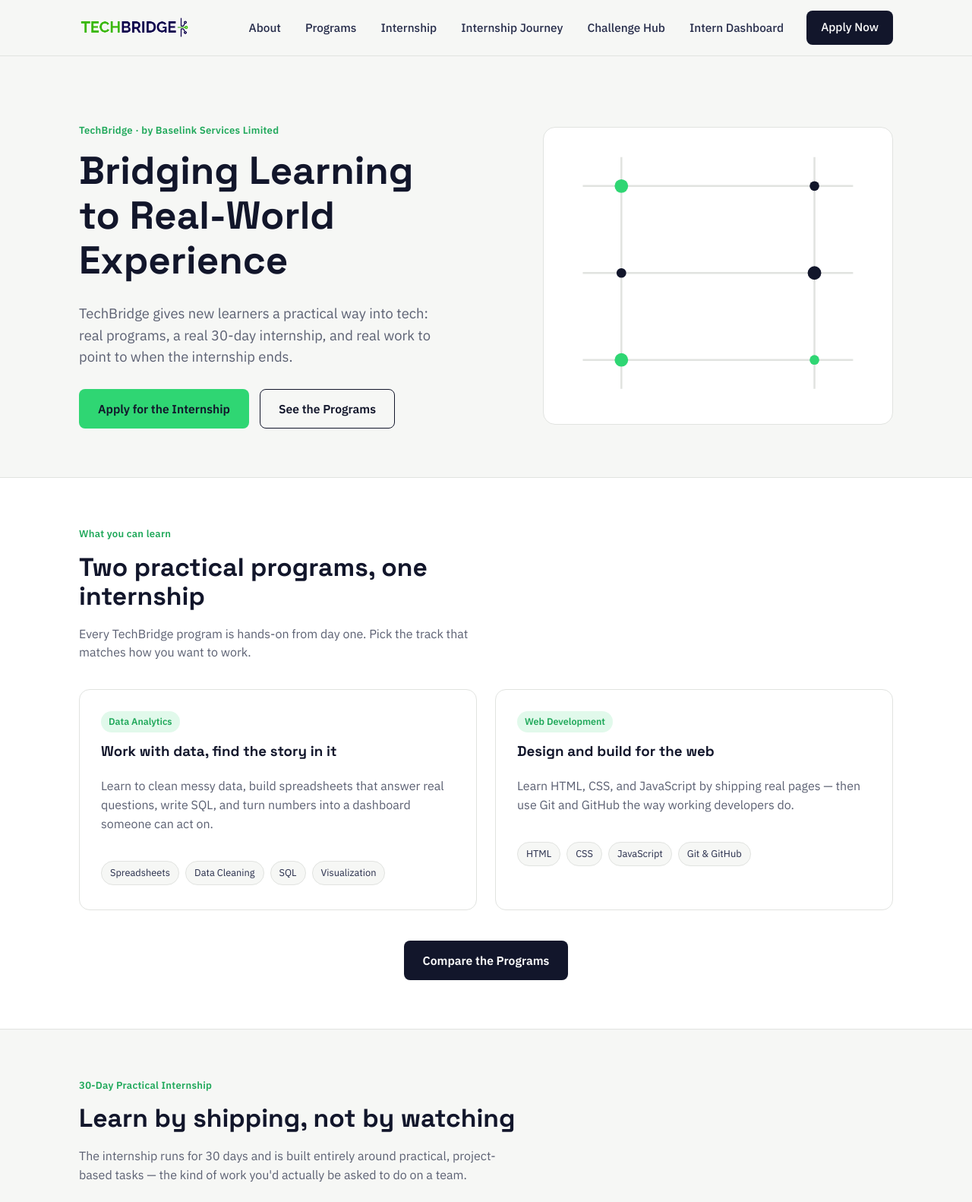
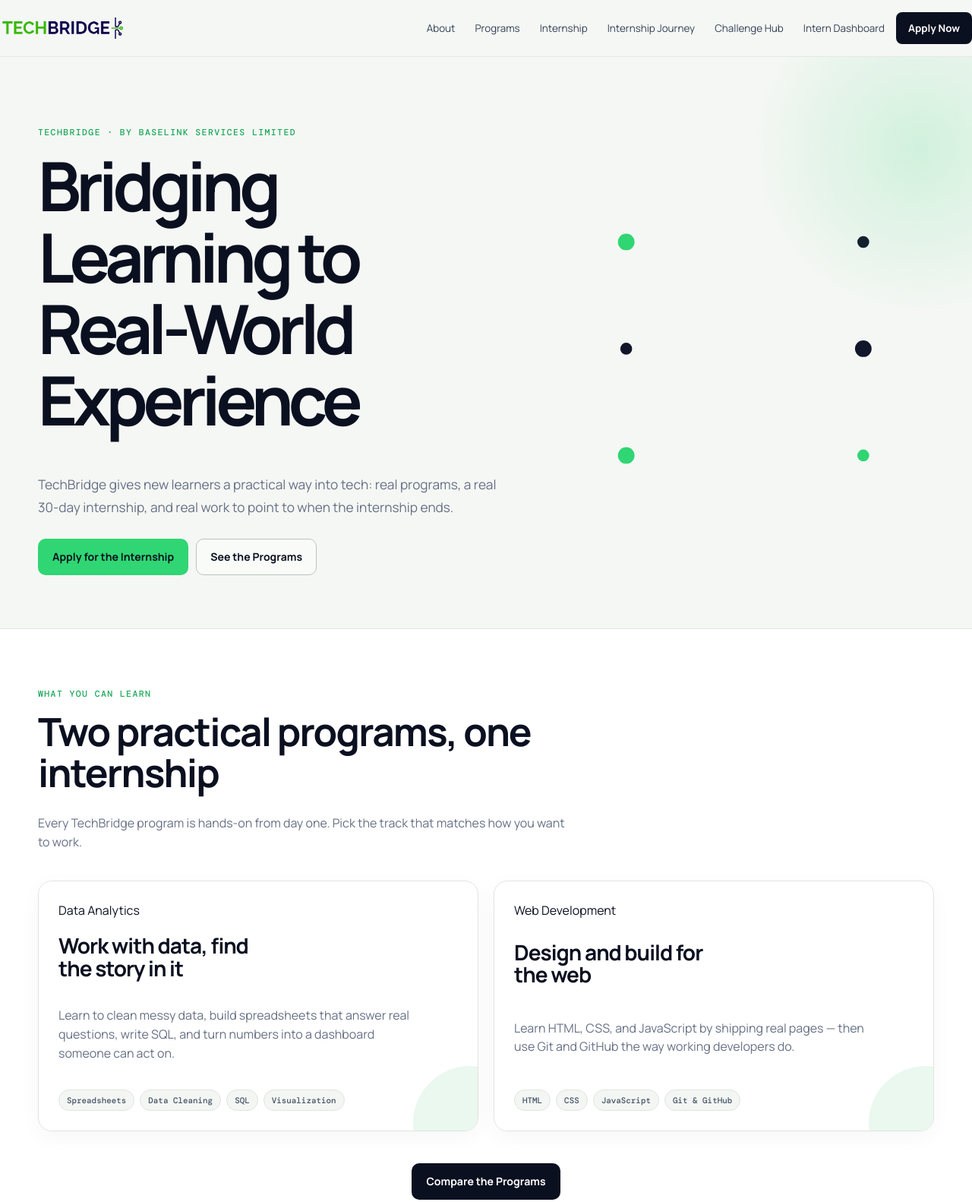
Before and after one commit to abenajuliana04-lang/techbridge-website, a website: page index.html in a window 1280 px wide. Shown: the top 1582 px of the page at 76% size. Drawn offline with nearby package versions, Linux system fonts and the light colour scheme.

Commit message:
Polish TechBridge platform and surface all internship tasks

```diff
--- a/style.css
+++ b/style.css
@@ -1,220 +1,76 @@
-/* ===========================================================
-   TechBridge — Shared Design System
-   Colors:  Ink #12162B (navy), Circuit #2FD673 (brand green),
-            Paper #F6F7F5 (bg), Slate #5B6072 (muted text),
-            Line #E1E3E0 (hairline)
-   Type:    "Space Grotesk" for display, "IBM Plex Sans" for body
-=========================================================== */
-
-@import url('https://fonts.googleapis.com/css2?family=Space+Grotesk:wght@500;600;700&family=IBM+Plex+Sans:wght@400;500;600&display=swap');
+@import url('https://fonts.googleapis.com/css2?family=DM+Mono:wght@400;500&family=Manrope:wght@400;500;600;700;800&display=swap');
 
 :root{
-  --ink:#12162B;
-  --ink-soft:#262c4a;
-  --circuit:#2FD673;
-  --circuit-deep:#1FA85A;
-  --paper:#F6F7F5;
-  --card:#FFFFFF;
-  --slate:#5B6072;
-  --line:#E1E3E0;
-  --warn-bg:#FDEDEC;
-  --warn-text:#B3261E;
+  --ink:#0b1020; --ink-2:#171d33; --muted:#667085; --paper:#f5f7f4; --card:#fff;
+  --green:#2fd673; --green-2:#1ca85a; --line:#dfe5df; --soft:#eaf8ef;
+  --amber:#f4b740; --red:#d95d5d; --max:1180px;
+  --display:'Manrope',sans-serif; --mono:'DM Mono',monospace;
+}
+*{box-sizing:border-box} html{scroll-behavior:smooth}
+body{margin:0;background:var(--paper);color:var(--ink);font-family:var(--display);line-height:1.55}
+body:before{content:"";position:fixed;inset:0;pointer-events:none;opacity:.22;background-image:linear-gradient(rgba(11,16,32,.035) 1px,transparent 1px),linear-gradient(90deg,rgba(11,16,32,.035) 1px,transparent 1px);background-size:42px 42px;mask-image:linear-gradient(to bottom,#000,transparent 70%);z-index:-1}
+a{color:inherit} button,input{font:inherit} img{max-width:100%;display:block}
+h1,h2,h3,h4{font-family:var(--display);line-height:1.05;margin:0 0 .55em;letter-spacing:-.035em}
+p{color:var(--muted);margin:0 0 1em}
+.wrap{width:min(var(--max),calc(100% - 40px));margin:auto}
+.center{text-align:center}.mt-lg{margin-top:42px}.mono{font-family:var(--mono)}
+.eyebrow{font:500 .72rem var(--mono);text-transform:uppercase;letter-spacing:.12em;color:var(--green-2);margin-bottom:15px}
+.site-header{position:sticky;top:0;z-index:50;background:rgba(245,247,244,.82);backdrop-filter:blur(18px);border-bottom:1px solid rgba(223,229,223,.85)}
+.nav{min-height:74px;display:flex;align-items:center;justify-content:space-between;gap:24px}
+.brand img{height:34px;width:auto}.nav-links{display:flex;align-items:center;gap:4px;list-style:none;margin:0;padding:0}
+.nav-links a{display:block;text-decoration:none;padding:9px 11px;border-radius:8px;font-size:.84rem;color:#344054}
+.nav-links a:hover,.nav-links a.active{background:#eaf0eb;color:var(--ink)}
+.nav-cta{background:var(--ink)!important;color:#fff!important;padding:10px 15px!important}
+.nav-toggle{display:none;border:1px solid var(--line);background:var(--card);border-radius:9px;width:42px;height:40px;cursor:pointer}
+.btn{display:inline-flex;align-items:center;justify-content:center;gap:9px;border:1px solid transparent;border-radius:10px;padding:12px 18px;font-weight:700;font-size:.88rem;text-decoration:none;cursor:pointer;transition:.2s ease}
+.btn:hover{transform:translateY(-2px)}.btn-primary{background:var(--green);color:var(--ink)}.btn-primary:hover{background:var(--green-2);color:#fff}.btn-dark{background:var(--ink);color:#fff}.btn-dark:hover{background:var(--ink-2)}.btn-outline{border-color:#b9c4ba;background:rgba(255,255,255,.45)}.btn-outline:hover{background:#fff;border-color:var(--ink)}.btn-sm{padding:8px 12px;font-size:.78rem}
 
-  --font-display:'Space Grotesk', sans-serif;
-  --font-body:'IBM Plex Sans', sans-serif;
+.hero{padding:92px 0 70px;position:relative;overflow:hidden}
+.hero:after{content:"";position:absolute;width:480px;height:480px;border-radius:50%;background:radial-gradient(circle,rgba(47,214,115,.18),transparent 65%);right:-170px;top:-120px;pointer-events:none}
+.hero-grid{display:grid;grid-template-columns:1.1fr .9fr;gap:70px;align-items:center}
+.hero h1{font-size:clamp(3rem,7vw,6.1rem);max-width:10ch;letter-spacing:-.07em}
+.hero-tag{font-size:1.08rem;max-width:58ch;line-height:1.75}
+.hero-actions{display:flex;gap:10px;flex-wrap:wrap;margin-top:26px}
+.hero-panel{background:var(--ink);border-radius:24px;padding:24px;color:#fff;position:relative;box-shadow:0 28px 70px rgba(11,16,32,.16)}
+.hero-panel:before{content:"";position:absolute;inset:12px;border:1px solid rgba(255,255,255,.1);border-radius:17px;pointer-events:none}
+.panel-top{display:flex;justify-content:space-between;align-items:center;margin-bottom:38px;color:#aeb6ca;font:500 .7rem var(--mono);text-transform:uppercase;letter-spacing:.08em}
+.live-dot{display:inline-flex;align-items:center;gap:7px}.live-dot:before{content:"";width:7px;height:7px;border-radius:50%;background:var(--green);box-shadow:0 0 14px var(--green)}
+.hero-metric{font-size:5.2rem;line-height:.9;font-weight:800;letter-spacing:-.08em;color:#fff}
+.hero-metric span{font-size:1.2rem;color:var(--green);letter-spacing:0}
+.hero-panel p{color:#aeb6ca;margin:15px 0 25px}
+.mini-progress{height:7px;background:#293049;border-radius:99px;overflow:hidden}.mini-progress span{display:block;width:50%;height:100%;background:var(--green);border-radius:inherit}
+.metric-row{display:grid;grid-template-columns:repeat(3,1fr);gap:8px;margin-top:26px}.metric-row div{padding:13px;border:1px solid rgba(255,255,255,.1);border-radius:11px}.metric-row b{display:block;color:#fff;font-size:1rem}.metric-row small{color:#8992aa;font:400 .62rem var(--mono)}
 
-  --maxw:1120px;
-}
+section{padding:78px 0}.alt{background:#fff;border-block:1px solid var(--line)}
+.section-head{max-width:700px;margin-bottom:38px}.section-head h2{font-size:clamp(2rem,4vw,3.2rem)}.section-head p{font-size:1rem}
+.grid-2{display:grid;grid-template-columns:repeat(2,1fr);gap:20px}.grid-3{display:grid;grid-template-columns:repeat(3,1fr);gap:18px}.grid-4{display:grid;grid-template-columns:repeat(4,1fr);gap:14px}
+.card{background:rgba(255,255,255,.86);border:1px solid var(--line);border-radius:18px;padding:26px;box-shadow:0 8px 28px rgba(11,16,32,.035)}
+.card:hover{box-shadow:0 18px 45px rgba(11,16,32,.08);border-color:#cbd5cc}
+.card-dark{background:var(--ink);color:#fff;border-color:var(--ink)}.card-dark p{color:#aeb6ca}.card-dark h3{color:#fff}
+.program-card{min-height:330px;display:flex;flex-direction:column;justify-content:space-between;position:relative;overflow:hidden}
+.program-card:after{content:"";position:absolute;width:150px;height:150px;border-radius:50%;right:-65px;bottom:-65px;background:var(--soft)}
+.program-number{font:500 .7rem var(--mono);color:var(--green-2)}.program-card h3{font-size:1.75rem;max-width:14ch}.program-card p{max-width:48ch}
+.program-skills,.tag-row{display:flex;flex-wrap:wrap;gap:7px}.chip{padding:6px 10px;border-radius:99px;background:#f3f6f3;border:1px solid var(--line);font:500 .68rem var(--mono);color:#475467}
+.pill{display:inline-flex;align-items:center;border-radius:99px;padding:5px 9px;font:500 .66rem var(--mono)}.pill-completed{background:#ddf8e7;color:#17814a}.pill-progress{background:#fff0cf;color:#95630b}.pill-not-started{background:#eef0f3;color:#667085}
+.badge-outline{display:inline-flex;border:1px solid var(--line);border-radius:99px;padding:5px 10px;font:500 .65rem var(--mono);color:#667085}
+.number-card{display:flex;gap:16px;align-items:flex-start}.number-card .num{font:500 1rem var(--mono);color:var(--green-2)}
+.stats-strip{display:grid;grid-template-columns:repeat(4,1fr);border:1px solid var(--line);border-radius:16px;overflow:hidden;background:#fff}.stats-strip div{padding:20px;border-right:1px solid var(--line)}.stats-strip div:last-child{border-right:0}.stats-strip b{display:block;font-size:1.45rem}.stats-strip span{color:var(--muted);font-size:.75rem}
+.cta-band{background:var(--ink);color:#fff;border-radius:24px;padding:38px;display:flex;justify-content:space-between;align-items:center;gap:25px}.cta-band h2{color:#fff;margin:0}.cta-band p{color:#aeb6ca;margin:6px 0 0}
+.site-footer{margin-top:60px;background:var(--ink);color:#d7dcea;padding:55px 0 25px}.footer-grid{display:grid;grid-template-columns:1.5fr 1fr 1fr;gap:35px}.footer-grid h4{color:#fff;font-size:.85rem}.footer-grid a{display:block;text-decoration:none;color:#aeb6ca;padding:5px 0;font-size:.8rem}.footer-grid a:hover{color:var(--green)}.footer-brand img{height:29px;filter:brightness(0) invert(1);margin-bottom:13px}.footer-bottom{border-top:1px solid rgba(255,255,255,.12);margin-top:35px;padding-top:20px;color:#7f889e;font:400 .65rem var(--mono)}
 
-*,*::before,*::after{ box-sizing:border-box; }
-html{ scroll-behavior:smooth; }
-body{
-  margin:0;
-  font-family:var(--font-body);
-  color:var(--ink);
-  background:var(--paper);
-  line-height:1.55;
-}
-h1,h2,h3,h4{
-  font-family:var(--font-display);
-  color:var(--ink);
-  line-height:1.15;
-  margin:0 0 .5em;
-}
-p{ margin:0 0 1em; color:var(--slate); }
-a{ color:inherit; }
-img{ max-width:100%; display:block; }
-ul{ padding:0; margin:0; list-style:none; }
-button{ font-family:inherit; }
-:focus-visible{ outline:3px solid var(--circuit-deep); outline-offset:2px; }
+.filters{display:flex;flex-wrap:wrap;gap:8px;margin:0 0 28px}.filter-btn{border:1px solid var(--line);background:#fff;color:#475467;border-radius:99px;padding:9px 14px;cursor:pointer;font-size:.75rem}.filter-btn.active{background:var(--ink);border-color:var(--ink);color:#fff}
+.search{width:100%;border:1px solid var(--line);background:#fff;border-radius:12px;padding:13px 15px;outline:none}.search:focus{border-color:var(--green-2);box-shadow:0 0 0 4px rgba(47,214,115,.12)}
+.empty-state{text-align:center;padding:55px 20px;color:var(--muted);border:1px dashed #cbd5cc;border-radius:16px;background:#fff}
+.modal-overlay{position:fixed;inset:0;background:rgba(7,11,22,.68);backdrop-filter:blur(8px);display:none;align-items:center;justify-content:center;padding:20px;z-index:100}.modal-overlay.open{display:flex}.modal{background:#fff;border-radius:20px;max-width:600px;width:100%;padding:34px;position:relative;max-height:88vh;overflow:auto}.modal-close{position:absolute;right:15px;top:15px;width:34px;height:34px;border:1px solid var(--line);border-radius:9px;background:var(--paper);cursor:pointer}
 
-.wrap{
-  max-width:var(--maxw);
-  margin:0 auto;
-  padding:0 24px;
-}
+.roadmap-shell{position:relative}.roadmap-shell:before{content:"";position:absolute;left:35px;top:0;bottom:0;width:2px;background:linear-gradient(var(--green),var(--line));opacity:.8}.roadmap-item{position:relative;display:grid;grid-template-columns:72px 1fr auto;gap:20px;align-items:start;padding:18px 0 18px 0}.roadmap-dot{position:absolute;left:27px;top:23px;width:17px;height:17px;border-radius:50%;background:var(--paper);border:4px solid var(--green-2);z-index:1}.roadmap-day{font:500 .68rem var(--mono);color:var(--green-2);padding-left:55px}.roadmap-item .roadmap-card{margin-left:0}.roadmap-card{padding:20px 22px}.track-toggle{display:grid;grid-template-columns:1fr 1fr;gap:12px;margin-bottom:28px}.track-btn{text-align:left;border:1px solid var(--line);background:#fff;border-radius:16px;padding:17px;cursor:pointer}.track-btn.active{border-color:var(--green-2);box-shadow:0 0 0 3px rgba(47,214,115,.12);background:#f7fff9}.track-btn strong{display:block;font-size:1rem}.track-btn small{color:var(--muted);font-size:.72rem}
+.tech-tabs{display:flex;gap:8px;flex-wrap:wrap;margin-bottom:15px}
 
-/* ---------- Header / Nav ---------- */
-.site-header{
-  position:sticky; top:0; z-index:40;
-  background:rgba(246,247,245,.92);
-  backdrop-filter:blur(8px);
-  border-bottom:1px solid var(--line);
-}
-.nav{
-  display:flex; align-items:center; justify-content:space-between;
-  padding:14px 24px;
-  max-width:var(--maxw); margin:0 auto;
-}
-.brand{ display:flex; align-items:center; gap:10px; text-decoration:none; }
-.brand img{ height:30px; width:auto; }
-.nav-links{ display:flex; gap:28px; align-items:center; }
-.nav-links a{
-  text-decoration:none; font-weight:500; font-size:.96rem; color:var(--ink-soft);
-  padding:6px 2px; border-bottom:2px solid transparent;
-  transition:border-color .15s ease, color .15s ease;
-}
-.nav-links a:hover, .nav-links a.active{ color:var(--ink); border-color:var(--circuit); }
-.nav-cta{
-  background:var(--ink); color:#fff !important; padding:9px 18px !important;
-  border-radius:8px; border:none;
-}
-.nav-cta:hover{ background:var(--ink-soft) !important; border-color:transparent !important; }
-.nav-toggle{
-  display:none; background:none; border:1px solid var(--line); border-radius:8px;
-  width:40px; height:36px; cursor:pointer; font-size:1.2rem;
-}
+.dashboard-hero{background:var(--ink);color:#fff;border-radius:24px;padding:36px;position:relative;overflow:hidden}.dashboard-hero:after{content:"";position:absolute;right:-90px;top:-100px;width:300px;height:300px;border-radius:50%;background:rgba(47,214,115,.13)}.dashboard-hero h1{color:#fff}.dashboard-hero p{color:#aeb6ca}.status-dot{display:inline-block;width:8px;height:8px;border-radius:50%;margin-right:7px}.status-connected{background:var(--green)}.status-offline{background:#ff7272}
+.progress-track{height:12px;background:#e7ebe7;border-radius:99px;overflow:hidden}.progress-fill{height:100%;width:0;background:var(--green);border-radius:inherit;transition:width .45s ease}.task-grid{display:grid;grid-template-columns:repeat(2,1fr);gap:15px}.task-card{display:flex;flex-direction:column;gap:13px}.task-card-top{display:flex;justify-content:space-between;gap:10px}.task-card h3{font-size:1rem}
+.task-meta{display:grid;grid-template-columns:repeat(3,1fr);gap:10px}.task-meta .card{padding:18px}.task-meta b{display:block;font-size:1.25rem}.task-meta span{font-size:.7rem;color:var(--muted)}
 
-@media (max-width:820px){
-  .nav-toggle{ display:block; }
-  .nav-links{
-    position:absolute; top:100%; left:0; right:0; background:var(--paper);
-    flex-direction:column; align-items:flex-start; gap:0;
-    border-bottom:1px solid var(--line);
-    max-height:0; overflow:hidden; transition:max-height .25s ease;
-  }
-  .nav-links.open{ max-height:400px; }
-  .nav-links a{ width:100%; padding:14px 24px; border-bottom:1px solid var(--line); }
-  .nav-cta{ margin:14px 24px; display:inline-block; width:calc(100% - 48px); text-align:center; }
-}
-
-/* ---------- Buttons ---------- */
-.btn{
-  display:inline-flex; align-items:center; gap:8px;
-  padding:13px 24px; border-radius:8px; font-weight:600; font-size:.98rem;
-  text-decoration:none; border:1px solid transparent; cursor:pointer;
-  transition:transform .12s ease, background .15s ease, box-shadow .15s ease;
-}
-.btn:hover{ transform:translateY(-1px); }
-.btn-primary{ background:var(--circuit); color:var(--ink); }
-.btn-primary:hover{ background:var(--circuit-deep); }
-.btn-dark{ background:var(--ink); color:#fff; }
-.btn-dark:hover{ background:var(--ink-soft); }
-.btn-outline{ background:transparent; color:var(--ink); border-color:var(--ink); }
-.btn-outline:hover{ background:var(--ink); color:#fff; }
-.btn-sm{ padding:8px 14px; font-size:.86rem; border-radius:6px; }
-
-/* ---------- Hero ---------- */
-.hero{ padding:88px 0 64px; }
-.hero-grid{ display:grid; grid-template-columns:1.1fr .9fr; gap:48px; align-items:center; }
-.eyebrow{
-  font-size:.82rem; font-weight:600; color:var(--circuit-deep);
-  letter-spacing:.02em; margin-bottom:14px;
-}
-.hero h1{ font-size:clamp(2.1rem,4vw,3.2rem); max-width:14ch; }
-.hero-tag{ font-size:1.15rem; color:var(--slate); max-width:42ch; margin-bottom:28px; }
-.hero-actions{ display:flex; gap:14px; flex-wrap:wrap; }
-.hero-art{
-  border:1px solid var(--line); border-radius:16px; background:var(--card);
-  padding:26px; position:relative;
-}
-.circuit-line{ stroke:var(--line); }
-@media (max-width:900px){ .hero-grid{ grid-template-columns:1fr; } }
-
-/* ---------- Sections ---------- */
-section{ padding:64px 0; }
-.section-head{ max-width:60ch; margin-bottom:36px; }
-.section-head h2{ font-size:clamp(1.6rem,3vw,2.1rem); }
-.alt{ background:var(--card); border-top:1px solid var(--line); border-bottom:1px solid var(--line); }
-
-/* ---------- Cards / grids ---------- */
-.grid-2{ display:grid; grid-template-columns:repeat(2,1fr); gap:24px; }
-.grid-3{ display:grid; grid-template-columns:repeat(3,1fr); gap:22px; }
-@media (max-width:820px){ .grid-2,.grid-3{ grid-template-columns:1fr; } }
-
-.card{
-  background:var(--card); border:1px solid var(--line); border-radius:14px;
-  padding:28px; height:100%;
-}
-.program-card{ display:flex; flex-direction:column; gap:14px; }
-.program-tag{
-  display:inline-block; align-self:flex-start;
-  font-size:.78rem; font-weight:600; padding:4px 10px; border-radius:20px;
-  background:rgba(47,214,115,.14); color:var(--circuit-deep);
-}
-.program-skills{ display:flex; flex-wrap:wrap; gap:8px; margin:6px 0 4px; }
-.chip{
-  font-size:.8rem; padding:5px 11px; border-radius:20px; border:1px solid var(--line);
-  color:var(--ink-soft); background:var(--paper);
-}
-
-/* ---------- Steps / process ---------- */
-.steps{ display:flex; flex-direction:column; gap:0; }
-.step{ display:grid; grid-template-columns:56px 1fr; gap:18px; padding:20px 0; border-top:1px solid var(--line); }
-.step:last-child{ border-bottom:1px solid var(--line); }
-.step-index{ font-family:var(--font-display); font-weight:600; color:var(--circuit-deep); font-size:1.1rem; }
-
-/* ---------- Footer ---------- */
-.site-footer{ background:var(--ink); color:#cfd2e6; padding:52px 0 26px; margin-top:40px; }
-.footer-grid{ display:grid; grid-template-columns:1.4fr 1fr 1fr; gap:32px; margin-bottom:36px; }
-.footer-grid h4{ color:#fff; font-size:.95rem; margin-bottom:14px; }
-.footer-grid a{ color:#cfd2e6; text-decoration:none; display:block; padding:5px 0; font-size:.92rem; }
-.footer-grid a:hover{ color:var(--circuit); }
-.footer-brand{ display:flex; align-items:center; gap:10px; margin-bottom:12px; }
-.footer-brand img{ height:26px; filter:brightness(0) invert(1); }
-.footer-bottom{ border-top:1px solid rgba(255,255,255,.14); padding-top:20px; font-size:.82rem; color:#9ba0c0; }
-@media (max-width:760px){ .footer-grid{ grid-template-columns:1fr; } }
-
-/* ---------- Misc utility ---------- */
-.center{ text-align:center; }
-.mt-lg{ margin-top:40px; }
-.tag-row{ display:flex; gap:10px; flex-wrap:wrap; }
-.badge-outline{
-  border:1px solid var(--line); border-radius:20px; padding:5px 12px; font-size:.8rem; color:var(--slate);
-}
-
-/* ---------- Progress bar ---------- */
-.progress-track{ background:var(--line); border-radius:20px; height:14px; overflow:hidden; }
-.progress-fill{ background:var(--circuit); height:100%; border-radius:20px; transition:width .4s ease; }
-
-/* ---------- Status pills ---------- */
-.pill{ font-size:.76rem; font-weight:600; padding:4px 10px; border-radius:20px; }
-.pill-completed{ background:rgba(47,214,115,.16); color:var(--circuit-deep); }
-.pill-progress{ background:#FFF2D6; color:#9A6400; }
-.pill-not-started{ background:#EFEFF3; color:var(--slate); }
-
-/* ---------- Filters ---------- */
-.filter-row{ display:flex; gap:10px; flex-wrap:wrap; margin-bottom:28px; }
-.filter-btn{
-  border:1px solid var(--line); background:var(--card); color:var(--ink-soft);
-  padding:9px 16px; border-radius:20px; font-size:.88rem; font-weight:500; cursor:pointer;
-}
-.filter-btn.active{ background:var(--ink); color:#fff; border-color:var(--ink); }
-
-/* ---------- Modal ---------- */
-.modal-overlay{
-  position:fixed; inset:0; background:rgba(18,22,43,.55);
-  display:none; align-items:center; justify-content:center; padding:20px; z-index:100;
-}
-.modal-overlay.open{ display:flex; }
-.modal{
-  background:var(--card); border-radius:16px; max-width:520px; width:100%;
-  padding:32px; max-height:86vh; overflow:auto; position:relative;
-}
-.modal-close{
-  position:absolute; top:16px; right:16px; background:var(--paper); border:1px solid var(--line);
-  border-radius:8px; width:34px; height:34px; cursor:pointer; font-size:1rem;
-}
-
-/* ---------- Small helpers ---------- */
-.empty-state{ text-align:center; padding:48px 20px; color:var(--slate); }
+@keyframes rise{from{opacity:0;transform:translateY(10px)}to{opacity:1;transform:none}}.hero-grid>*{animation:rise .7s ease both}.hero-grid>*:nth-child(2){animation-delay:.08s}
+@media(max-width:980px){.nav-links{gap:0}.nav-links a{font-size:.76rem;padding-inline:7px}.hero-grid{grid-template-columns:1fr;gap:40px}.hero h1{max-width:12ch}.grid-4{grid-template-columns:repeat(2,1fr)}}
+@media(max-width:780px){.nav-toggle{display:block}.nav-links{position:absolute;left:0;right:0;top:74px;background:var(--paper);border-bottom:1px solid var(--line);display:block;max-height:0;overflow:hidden;transition:max-height .25s}.nav-links.open{max-height:520px}.nav-links a{padding:13px 20px;border-bottom:1px solid var(--line)}.nav-cta{margin:13px 20px;width:calc(100% - 40px);text-align:center}.grid-2,.grid-3,.task-grid{grid-template-columns:1fr}.stats-strip{grid-template-columns:repeat(2,1fr)}.stats-strip div:nth-child(2){border-right:0}.stats-strip div:nth-child(-n+2){border-bottom:1px solid var(--line)}.footer-grid{grid-template-columns:1fr}.cta-band{display:block}.cta-band .btn{margin-top:20px}.roadmap-shell:before{left:8px}.roadmap-item{grid-template-columns:1fr;gap:6px;padding-left:34px}.roadmap-dot{left:0}.roadmap-day{padding-left:0}.track-toggle{grid-template-columns:1fr}}
+@media(max-width:520px){.wrap{width:min(var(--max),calc(100% - 28px))}.hero{padding-top:62px}.hero h1{font-size:clamp(2.6rem,14vw,4rem)}section{padding:58px 0}.grid-4,.stats-strip{grid-template-columns:1fr}.stats-strip div{border-right:0!important;border-bottom:1px solid var(--line)}.stats-strip div:last-child{border-bottom:0}.hero-panel{padding:20px}.hero-metric{font-size:4rem}.card{padding:21px}}
```
